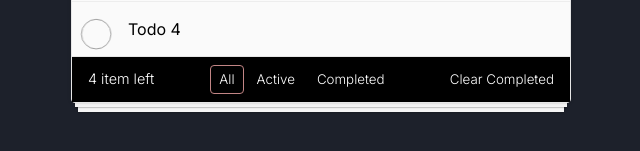
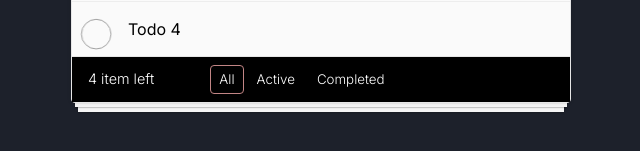
Before and after one commit to Akhilpatyal/TodoApp, a Svelte app: page / in a window 1280 px wide. Shown: the part 515-666 px from the top of the page, without its empty margins (319-959 px from the left). Built offline with nearby package versions, Linux system fonts and the light colour scheme.

Commit message:
commit clear functionality

```diff
--- /dev/null
+++ b/src/component/ClearTodos.svelte
@@ -0,0 +1,12 @@
+<script lang="ts">
+    type ClearCompletedType = () => void;
+    type CompleteTodoType=number
+
+    export let completeTodos: CompleteTodoType;
+    export let clearCompleted: ClearCompletedType;
+</script>
+
+<button on:click={clearCompleted} class:hidden={completeTodos === 0}
+class="clear-completed">
+    Clear Completed
+</button>
--- a/src/component/FilterTodo.svelte
+++ b/src/component/FilterTodo.svelte
@@ -2,8 +2,8 @@
     import type { FiltersType } from "$root/types/Todo.ts";
     type SetFilterType = (newFilter: string) => void;
     export let selectedFilter: FiltersType;
-    export let setFilter: SetFilterType;
-	let filters = ['all', 'active', 'completed']
+    export let setFilter:(newFilter: FiltersType) => void;;
+    const filters: FiltersType[] = ["all", "active", "completed"];
 </script>
 
 <div class="filters">
--- a/src/component/Todo.svelte
+++ b/src/component/Todo.svelte
@@ -4,6 +4,7 @@
   import Todos from "./Todos.svelte";
   import Left from "./Remaining.svelte";
   import FilterTodos from "./FilterTodo.svelte";
+  import ClearTodos from "./ClearTodos.svelte";
 
   let todo: ITodo[] = [
     { id: "1", text: "Todo 1", completed: false },
@@ -13,9 +14,11 @@
   ];
   let selectedFilter: FiltersType = "all";
 
+  // compute
   $: todoAmount = todo.length;
   $: incompleteTodos = todo.filter((todo) => !todo.completed).length;
   $: filteredTodo = filterTodo(todo, selectedFilter);
+  $: completeTodos = todo.filter((todo)=> todo.completed).length;
 
   function generateRandomId(): string {
     return Math.random().toString(16).slice(2);
@@ -46,7 +49,7 @@
     );
   }
 
-  function setFilter(newFilter: FiltersType): void {
+  function setFilter(newFilter: FiltersType):void {
     selectedFilter = newFilter;
   }
 
@@ -81,7 +84,8 @@
       <div class="actions">
         <Left {incompleteTodos} />
         <FilterTodos {selectedFilter} {setFilter} />
-        <button class="clear-completed" on:click={clearCompleted}>Clear Completed</button>
+        <ClearTodos {clearCompleted} {completeTodos}/>
+
       </div>
     {/if}
   </section>
```
